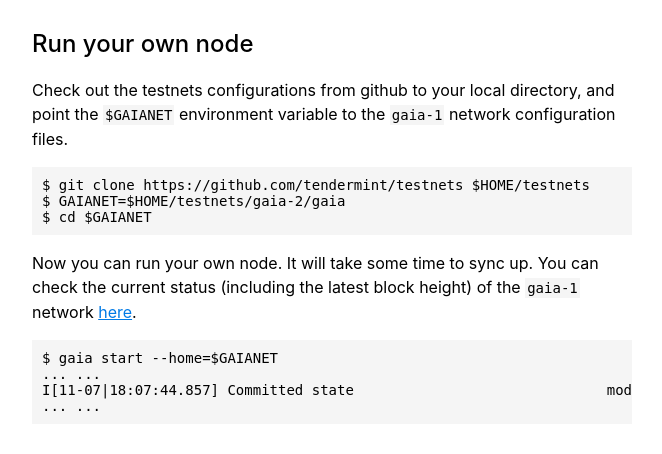
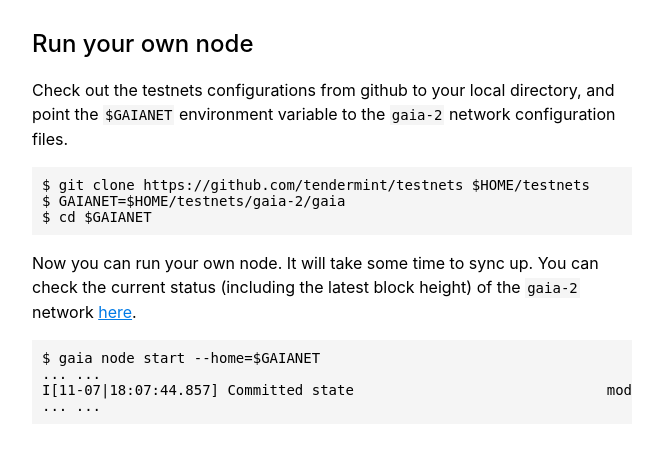
Before and after one commit to CyberMiles/cosmosvalidators, a PHP site: page /index.php?to=1 in a window 1280 px wide. Shown: the part 2391-2845 px from the top of the page, without its empty margins (308-970 px from the left). Run offline with PHP 8.4, Linux system fonts and the light colour scheme; data that the repository does not hold is empty; some libraries are stand-ins or nearby versions.

Commit message:
Update index.php

```diff
--- a/gaia-2/index.php
+++ b/gaia-2/index.php
@@ -205,7 +205,7 @@ $ gaia client query account ABCDEFGHIGKLMNOPQRSTUVWXYZ123456789
 
     <h2>Run your own node</h2>
 
-    <p>Check out the testnets configurations from github to your local directory, and point the <code>$GAIANET</code> environment variable to the <code>gaia-1</code> network configuration files.</p>
+    <p>Check out the testnets configurations from github to your local directory, and point the <code>$GAIANET</code> environment variable to the <code>gaia-2</code> network configuration files.</p>
 
 <pre>
 $ git clone https://github.com/tendermint/testnets $HOME/testnets
@@ -213,10 +213,10 @@ $ GAIANET=$HOME/testnets/gaia-2/gaia
 $ cd $GAIANET
 </pre>
 
-    <p>Now you can run your own node. It will take some time to sync up. You can check the current status (including the latest block height) of the <code>gaia-1</code> network <a href="http://gaia-1-node0.testnets.interblock.io:46657/status">here</a>.</p>
+    <p>Now you can run your own node. It will take some time to sync up. You can check the current status (including the latest block height) of the <code>gaia-2</code> network <a href="http://gaia-2-node0.testnets.interblock.io:46657/status">here</a>.</p>
 
 <pre>
-$ gaia start --home=$GAIANET
+$ gaia node start --home=$GAIANET
 ... ...
 I[11-07|18:07:44.857] Committed state                              module=state height=1458 txs=0 hash=951D888E60F268E05AA7B87C0F45233479F37D25
 ... ...
```
